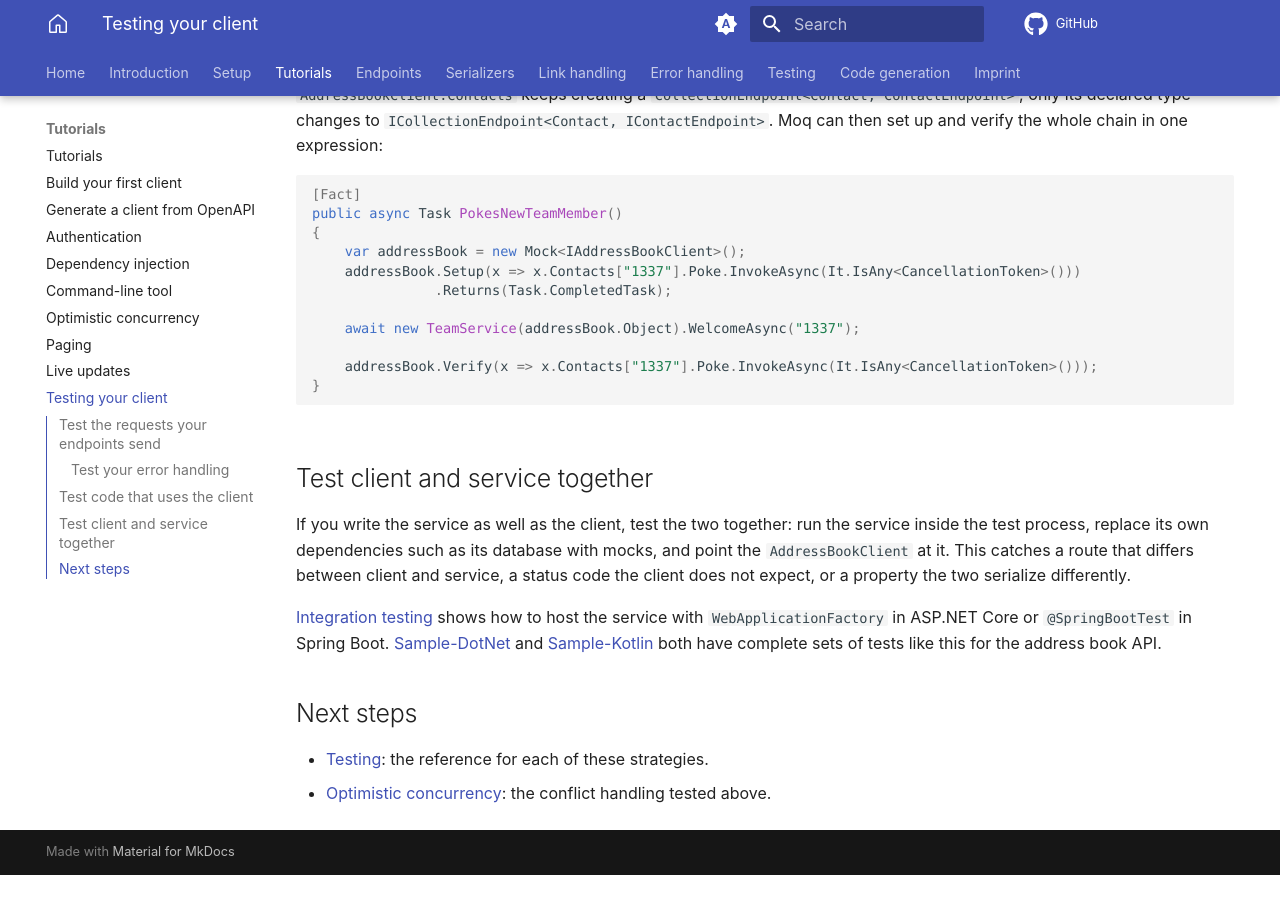
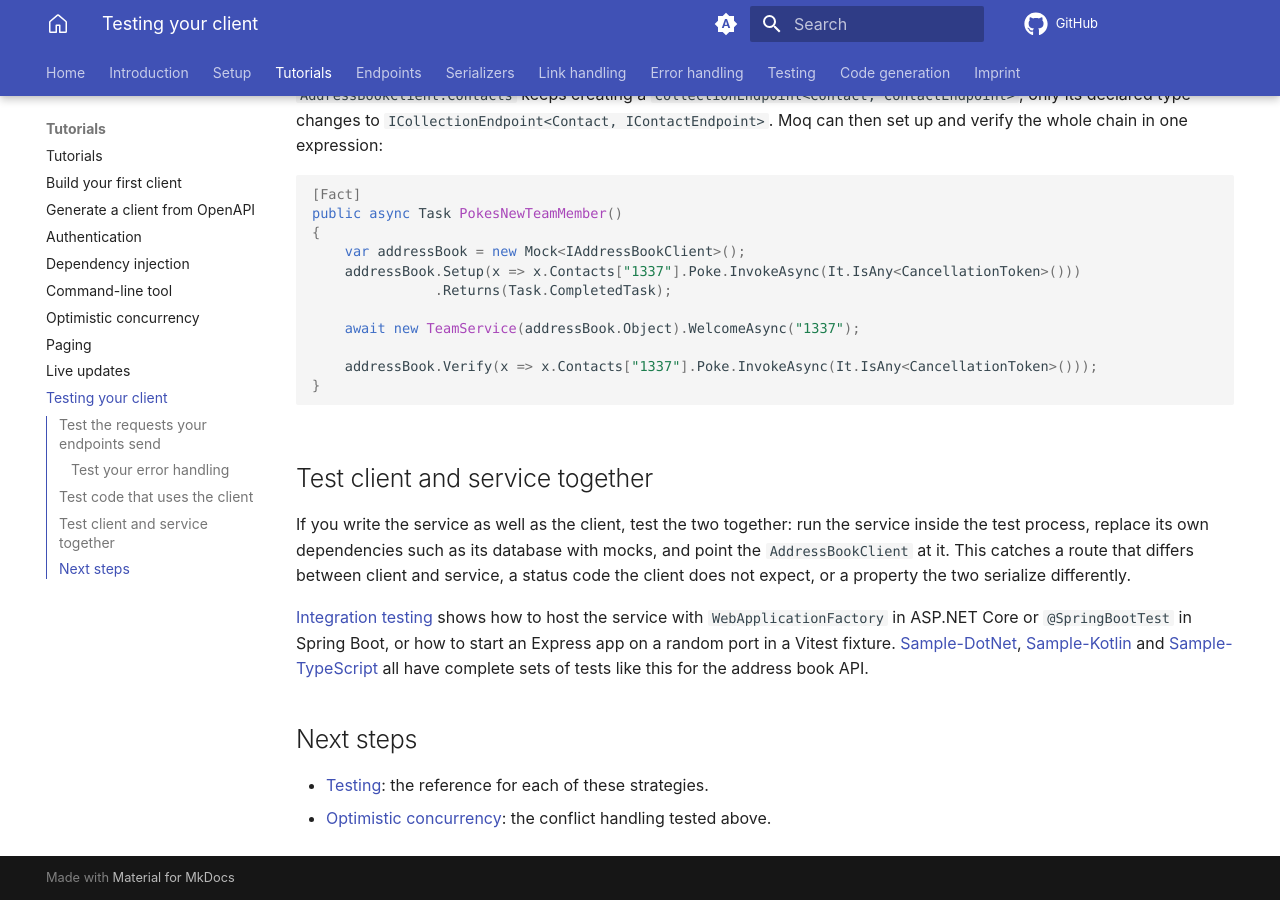
Before and after one commit to TypedRest/docs, an MkDocs documentation site: the page built from docs/tutorials/testing.md, in a window 1280 px wide and 900 px high, scrolled down 2500 px. Built offline with MkDocs 1.6.1 and Material for MkDocs 9.7.7, drawn with Linux system fonts in a browser that asks for light colours; comment, search, counter and statistics services are not loaded; before the commit the page ends 3375 px from its top, so only the background shows below that.

Commit message:
Added links to TypeScript sample project

```diff
--- a/docs/tutorials/testing.md
+++ b/docs/tutorials/testing.md
@@ -368,7 +368,7 @@ The test should check that `welcome` pokes the right contact, without any HTTP i
 
 If you write the service as well as the client, test the two together: run the service inside the test process, replace its own dependencies such as its database with mocks, and point the `AddressBookClient` at it. This catches a route that differs between client and service, a status code the client does not expect, or a property the two serialize differently.
 
-[Integration testing](../testing/integration.md) shows how to host the service with `WebApplicationFactory` in ASP.NET Core or `@SpringBootTest` in Spring Boot. [Sample-DotNet](https://github.com/TypedRest/Sample-DotNet) and [Sample-Kotlin](https://github.com/TypedRest/Sample-Kotlin) both have complete sets of tests like this for the address book API.
+[Integration testing](../testing/integration.md) shows how to host the service with `WebApplicationFactory` in ASP.NET Core or `@SpringBootTest` in Spring Boot, or how to start an Express app on a random port in a Vitest fixture. [Sample-DotNet](https://github.com/TypedRest/Sample-DotNet), [Sample-Kotlin](https://github.com/TypedRest/Sample-Kotlin) and [Sample-TypeScript](https://github.com/TypedRest/Sample-TypeScript) all have complete sets of tests like this for the address book API.
 
 ## Next steps
 
```
Also changed, not shown: docs/tutorials/index.md (+1 -1 lines).
